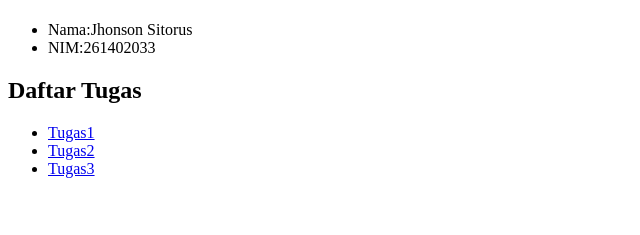
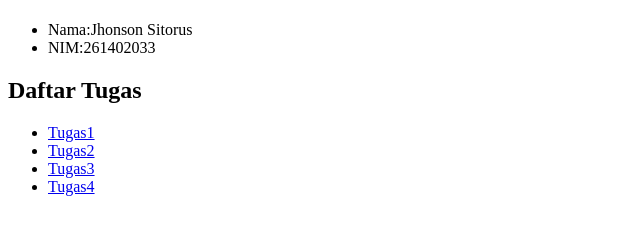
Before and after one commit to jonsontorus77/jonson-tugas-proweb, a plain HTML site: page index.html in a window 1280 px wide. Shown: the part 59-294 px from the top of the page, without its empty margins (0-640 px from the left). Drawn offline with Linux system fonts and the light colour scheme.

Commit message:
Update index.html

```diff
--- a/index.html
+++ b/index.html
@@ -19,6 +19,7 @@
             <li><a href="tugas1.html">Tugas1</a></li>
             <li><a href="tugas2.html">Tugas2</a></li>
             <li><a href="tugas3.html">Tugas3</a></li>
+            <li><a href="tugas4.html">Tugas4<a/></li>
 
         </ul>
     </p>
```
